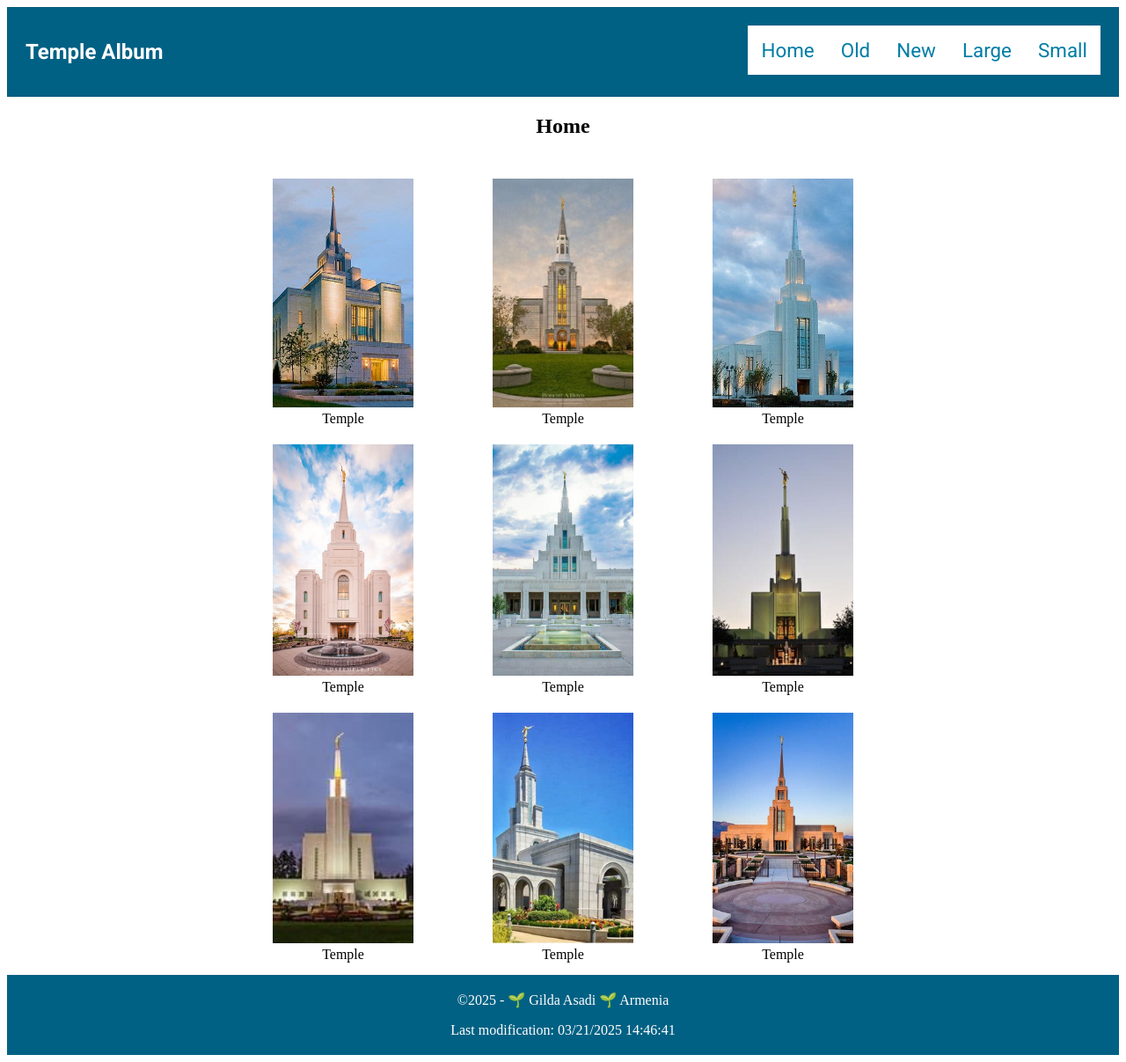
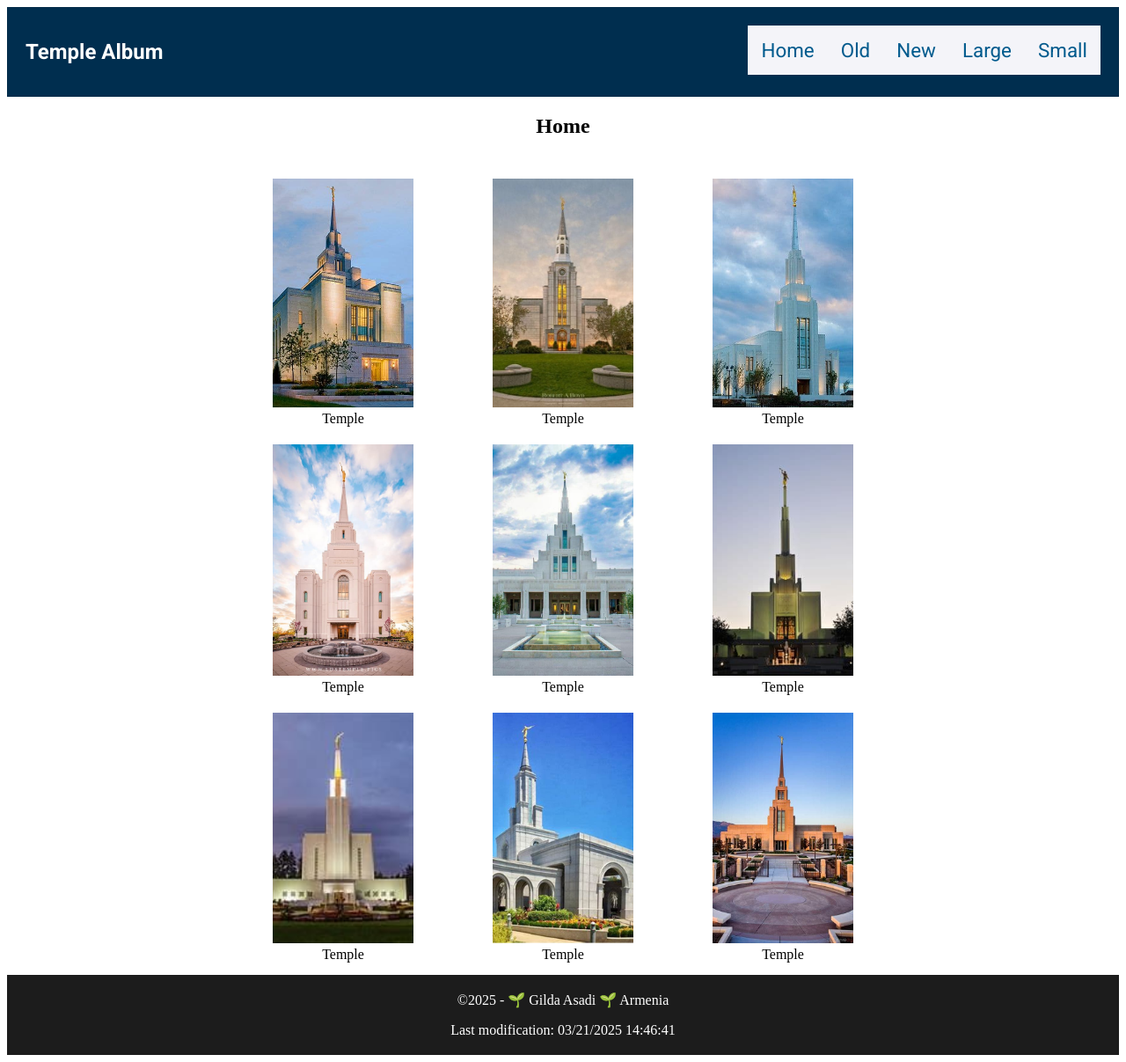
Before and after one commit to gilda256/wdd131, a plain HTML site: page temples.html in a window 1280 px wide. Shown: the whole page at 88% size. Drawn offline with Linux system fonts and the light colour scheme; a script that the page names is missing.

Commit message:
some update

```diff
--- a/styles/temples.css
+++ b/styles/temples.css
@@ -1,5 +1,5 @@
 header{
-    background-color: #006184;
+    background-color: #002E4F;
     color: white;
     display: grid;
     grid-gap: 1rem;
@@ -12,7 +12,7 @@ header{
 
 a{
     text-decoration: none;
-    color: aliceblue;
+    color: #E8F0FE;
     display: block;
     padding: 0.75rem;
     text-align: left;
@@ -36,7 +36,7 @@ main{
 
 footer {
     margin-top: 20px;
-    background-color: #006184;
+    background-color: #1C1C1C;
     color: white;
     text-align: center;
     padding: .20rem;
@@ -48,6 +48,7 @@ footer {
     font-weight: 700;
     text-decoration: none;
     padding: .5rem .75rem;
+    color: #FFD700;
 }
 
 #menu::before{
@@ -62,7 +63,7 @@ footer {
     margin: 0 auto;
     padding: 0;
     max-width: 760px;
-    background-color: white;
+    background-color: #F4F4F9;
 }
 
 .navigation li {
@@ -70,11 +71,11 @@ footer {
 }
 
 .navigation a{
-    color: rgb(0, 125, 165);
+    color: #005A8D;
     padding: 15px;
 }
 .navigation a:hover{
-    background-color: #006184;
+    background-color: #002E4F;
     color: white;
 }
 
```
